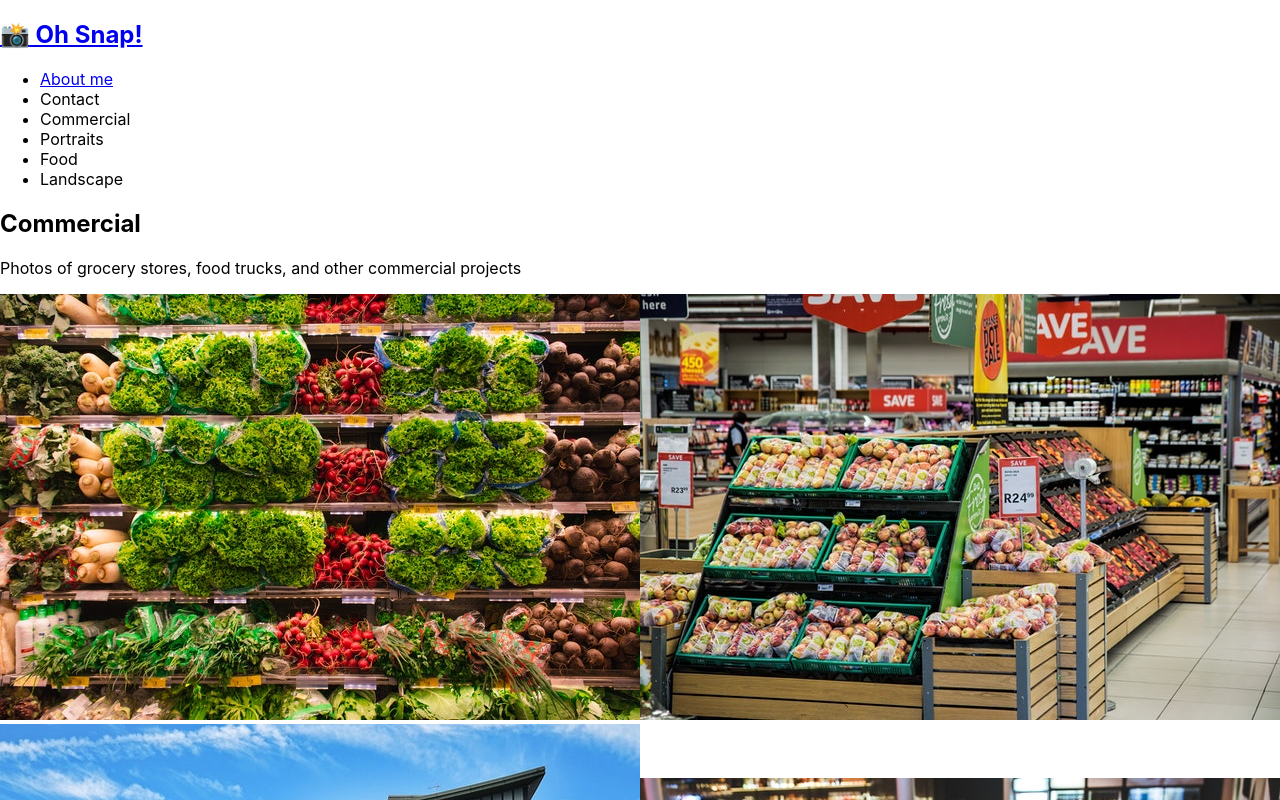
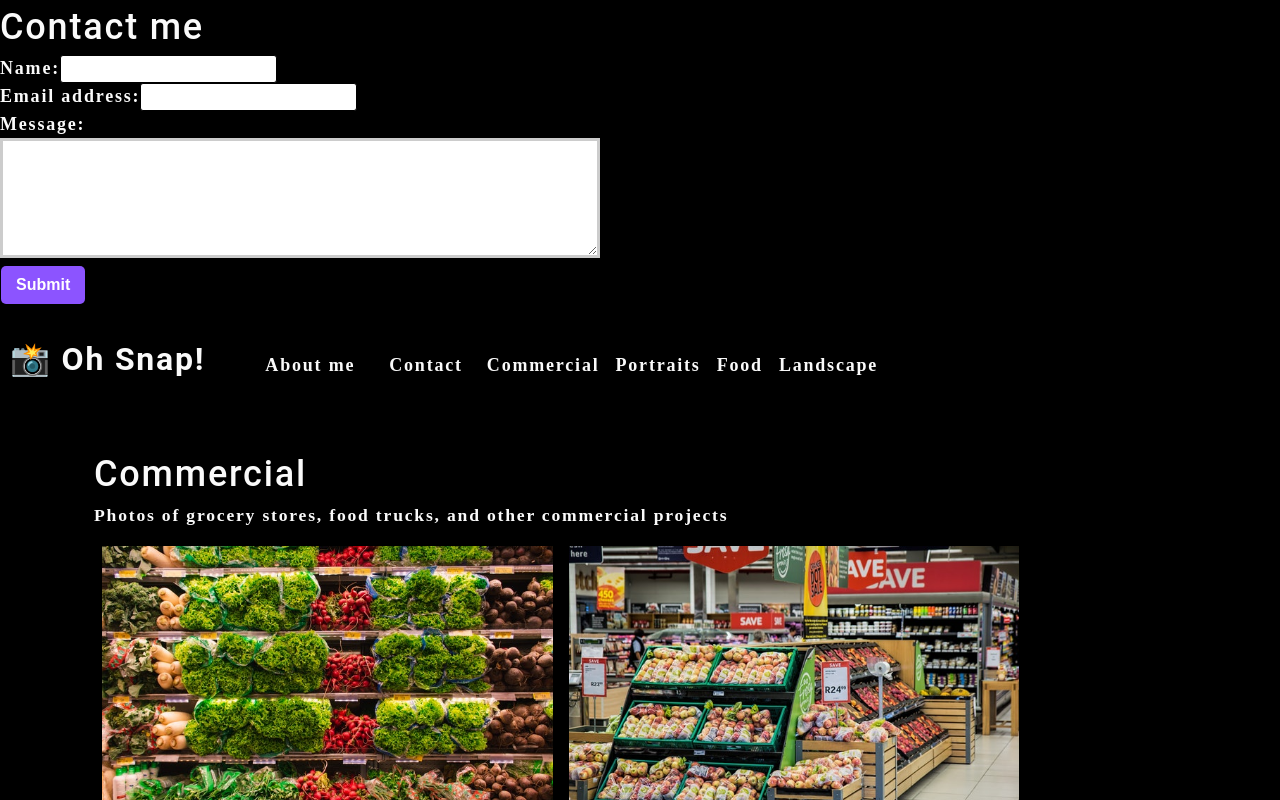
Before and after one commit to JunyaQ/photoGallery, a React (Create React App) app in the folder photo-port/: page / in a window 1280 px wide. Shown: the top 800 px of the page. Built offline with nearby package versions, Linux system fonts and the light colour scheme.

Commit message:
add form

```diff
--- a/photo-port/src/App.js
+++ b/photo-port/src/App.js
@@ -2,6 +2,7 @@
 import Nav from './components/Nav';
 import About from './components/About';
 import Gallery from './components/Gallery';
+import ContactForm from './components/Contact';
 
 function App() {
   const [categories] = useState([
@@ -18,6 +19,7 @@
 
   return (
     <div>
+      <ContactForm></ContactForm>
       <Nav
         categories={categories}
         setCurrentCategory={setCurrentCategory}
--- /dev/null
+++ b/photo-port/src/components/Contact/index.jsx
@@ -0,0 +1,26 @@
+    import React from 'react';
+    function ContactForm() {
+
+        return (
+            <section>
+            <h1>Contact me</h1>
+            <form id="contact-form">
+            <div>
+    <label htmlFor="name">Name:</label>
+    <input type="text" name="name" />
+    </div>
+    <div>
+    <label htmlFor="email">Email address:</label>
+    <input type="email" name="email" />
+    </div>
+    <div>
+    <label htmlFor="message">Message:</label>
+    <textarea name="message" rows="5"  />
+    <button type="submit">Submit</button>
+    </div>
+            </form>
+            </section>
+        )
+        }
+
+        export default ContactForm;
--- a/photo-port/src/index.css
+++ b/photo-port/src/index.css
@@ -11,3 +11,298 @@
   font-family: source-code-pro, Menlo, Monaco, Consolas, 'Courier New',
     monospace;
 }
+
+main {
+	margin: 0 auto;
+	max-width: 90%;
+  padding: 50px 30px;
+}
+:root {
+  --primary: #8c54ff;
+  --secondary: #F3A847;
+  --tertiary: #B12704;
+  --light: #fafafa;
+  --dark: #000000;
+  --darker: #111111;
+  --error: rgb(228, 46, 1);
+  --spacing-one: calc(1rem * 0.5);
+  --spacing-two: calc(1rem);
+  --spacing-five: calc(2.5rem);
+
+}
+
+* {
+  box-sizing: border-box;
+}
+
+html,
+body {
+  min-height: 100%;
+}
+
+body {
+  margin: 0;
+  padding: 0;
+  font-weight: 600;
+  line-height: 1.5;
+  font-size: 18px;
+  letter-spacing: .1em;
+  background: var(--dark);
+  color: var(--light);
+  font-family: 'Poiret One', cursive;
+
+}
+
+h1,
+h2,
+h3,
+h4,
+h5,
+h6 {
+  font-family: 'Roboto', sans-serif;
+  font-weight: 500;
+  margin: 5px 0;
+  line-height: 1.25;
+}
+
+h1 {
+  font-size: 2.25rem;
+}
+
+h2 {
+  font-size: 2rem;
+}
+
+h3 {
+  font-size: 1.75rem;
+}
+
+h4 {
+  font-size: 1.5rem;
+}
+
+h5 {
+  font-size: 1.25rem;
+}
+
+h6 {
+  font-size: 1rem;
+}
+
+p {
+  font-size: 1.1rem;
+  margin-top: 0;
+}
+
+a {
+  color: var(--tertiary);
+  text-decoration: none;
+  font-weight: bold;
+}
+
+a:hover {
+  text-decoration: underline;
+}
+
+header {
+  background: var(--dark);
+}
+
+header a {
+  color: var(--light);
+}
+
+button {
+  font-size: 1rem;
+  text-decoration: none;
+  padding: 0.25rem 1rem;
+  border-radius: .5rem;
+  border: none;
+  outline: none;
+  cursor: pointer;
+  margin: 0 1px;
+  background-color: var(--secondary);
+}
+
+button:hover {
+  opacity: .8;
+}
+
+button[disabled] {
+  cursor: default;
+  opacity: .8;
+}
+
+img {
+  max-width: 100%;
+}
+
+span[role="img"] {
+  cursor: default;
+}
+
+form {
+  width: 40%;
+}
+
+input {
+  font-size: 1rem;
+  padding: 0.25rem;
+  border: 1px solid var(--dark);
+  outline: none;
+  border-radius: 3px;
+  transition: box-shadow 0.2s;
+}
+
+input:focus {
+  border: 1px solid var(--secondary);
+  box-shadow: 0 0 .25rem rgba(0, 0, 0, .5);
+}
+
+li {
+  list-style: none;
+}
+
+nav a:hover {
+  text-decoration: none;
+}
+
+nav  li {
+  cursor: pointer;
+}
+
+textarea {
+	width: 600px;
+	height: 120px;
+	border: 3px solid #cccccc;
+	padding: 5px;
+}
+
+.container {
+  width: 85%;
+  max-width: 1200px;
+  margin-left: auto;
+  margin-right: auto;
+}
+
+.flex-row {
+  display: flex;
+  flex-wrap: wrap;
+}
+
+.space-between {
+  justify-content: space-between;
+}
+
+.flex-end {
+  justify-content: flex-end;
+}
+
+.mx-1 {
+  margin-right: var(--spacing-one);
+  margin-left: var(--spacing-one);
+}
+
+.mx-2 {
+  margin-right: var(--spacing-two);
+  margin-left: var(--spacing-two);
+}
+
+.my-1 {
+  margin-top: var(--spacing-one);
+  margin-bottom: var(--spacing-one);
+}
+
+.my-2 {
+  margin-top: var(--spacing-two);
+  margin-bottom: var(--spacing-two);
+}
+
+.my-5 {
+  margin-top: var(--spacing-five);
+  margin-bottom: var(--spacing-five);
+}
+
+.px-1 {
+  padding-right: var(--spacing-one);
+  padding-left: var(--spacing-one);
+}
+
+.px-2 {
+  padding-right: var(--spacing-two);
+  padding-left: var(--spacing-two);
+}
+
+.py-1 {
+  padding-top: var(--spacing-one);
+  padding-bottom: var(--spacing-one);
+}
+
+.py-2 {
+  padding-top: var(--spacing-two);
+  padding-bottom: var(--spacing-two);
+}
+
+.card {
+  width: 25%;
+  text-align: center;
+}
+
+.img-thumbnail {
+  width: auto;
+  height: 300px;
+  margin-bottom: 50px;
+  cursor: pointer;
+}
+
+.modalBackdrop {
+	background: rgba(0, 0, 0, .65);
+	bottom: 0;
+	left: 0;
+	overflow: auto;
+	position: fixed;
+	right: 0;
+	top: 0;
+	z-index: 1;
+}
+
+.modalContainer {
+	background: var(--darker);
+	border-radius: 5px;
+	max-width: 100%;
+	margin: 50px auto;
+	padding: 15px;
+	width: 960px;
+}
+
+.modalTitle {
+	font-size: 18px;
+	font-weight: 600;
+	margin-bottom: 25px;
+}
+
+button {
+	background: var(--primary);
+	border: 0;
+	border-radius: 5px;
+	color: #fff;
+	cursor: pointer;
+	font-size: 16px;
+	font-weight: 600;
+	margin-bottom: 30px;
+	padding: 10px 15px;
+}
+
+a {
+	border-radius: 5px;
+	color: var(--primary);
+	font-weight: 600;
+	padding: 2px 4px;
+	margin-left: -2px;
+	margin-right: -2px;
+
+}
+
+.navActive {
+  color: var(--secondary);
+}
```
Also changed, not shown: 1 other file (tests, documents, lock files or other folders).
